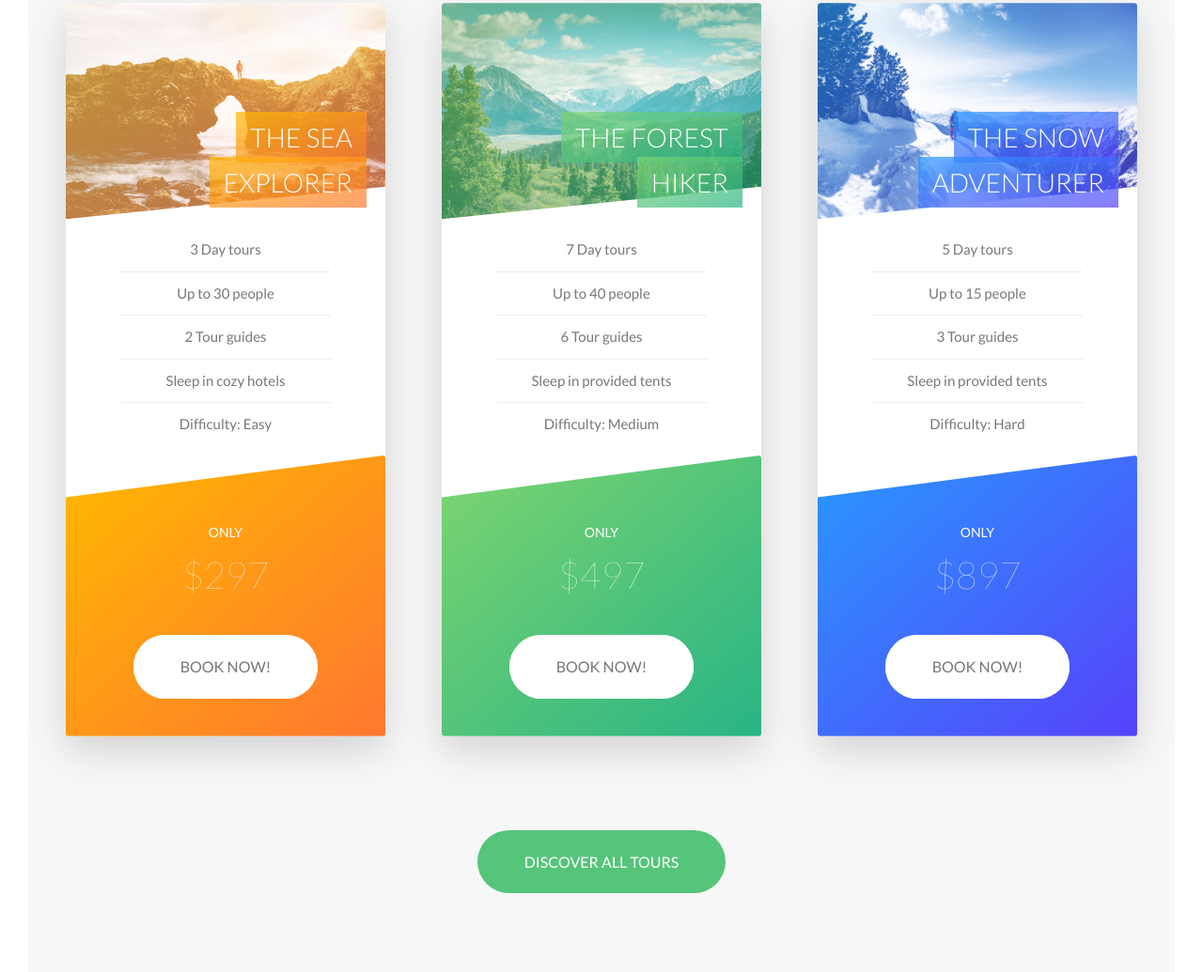
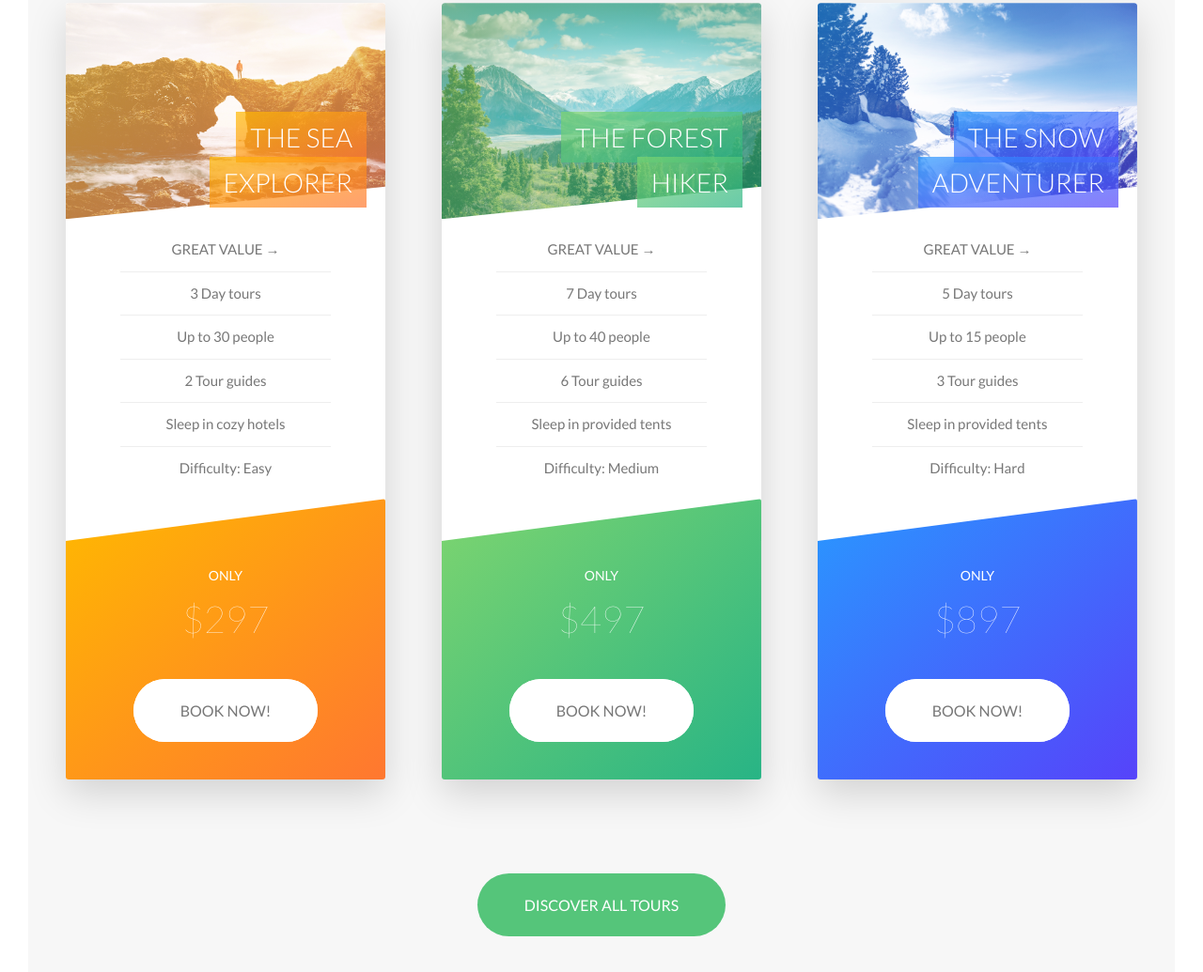
Before and after one commit to Frank-Pechar/css-natours, a website: page index.html in a window 1280 px wide. Shown: the part 2446-3481 px from the top of the page at 94% size. Drawn offline with Linux system fonts and the light colour scheme.

```diff
--- a/index.html
+++ b/index.html
@@ -208,6 +208,7 @@
                 </h4>
                 <div class="card__details">
                   <ul>
+                    <li>GREAT VALUE &rarr;</li>
                     <li>3 Day tours</li>
                     <li>Up to 30 people</li>
                     <li>2 Tour guides</li>
@@ -239,6 +240,7 @@
                 </h4>
                 <div class="card__details">
                   <ul>
+                    <li>GREAT VALUE &rarr;</li>
                     <li>7 Day tours</li>
                     <li>Up to 40 people</li>
                     <li>6 Tour guides</li>
@@ -270,6 +272,7 @@
                 </h4>
                 <div class="card__details">
                   <ul>
+                    <li>GREAT VALUE &rarr;</li>
                     <li>5 Day tours</li>
                     <li>Up to 15 people</li>
                     <li>3 Tour guides</li>
@@ -510,7 +513,7 @@
             odio facilisis mauris sit amet massa vitae. Mi bibendum neque
             egestas congue.
           </p>
-          <a href="#" class="btn btn--green">Book now</a>
+          <a href="#section-book-id" class="btn btn--green">Book now</a>
         </div>
       </div>
     </div>
```
